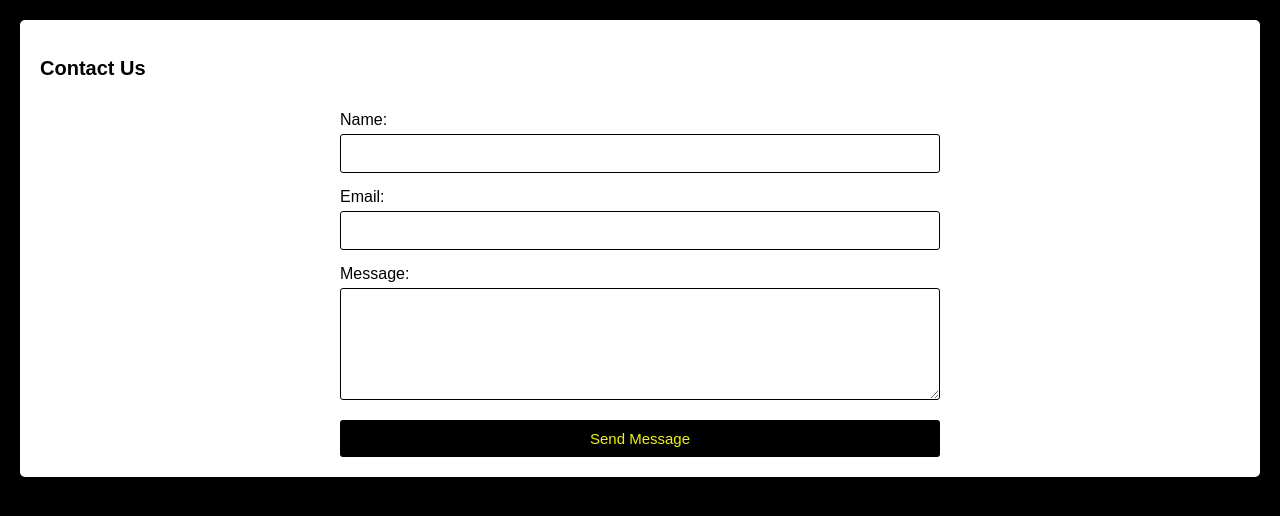
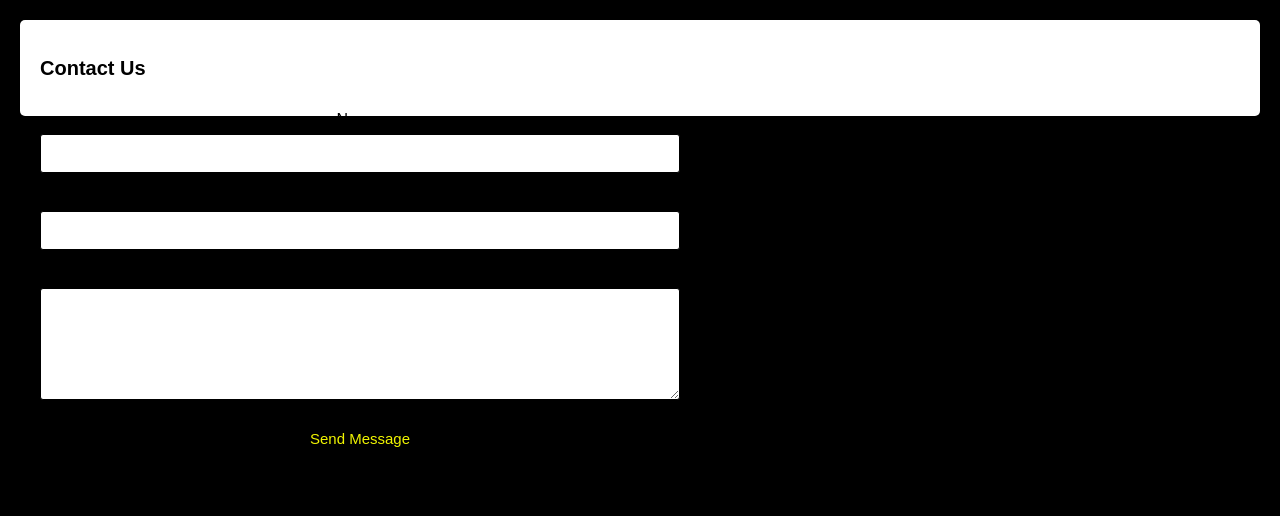
Before and after one commit to Racso132/GibJohn, a PHP site: page /contact.php in a window 1280 px wide. Shown: the part 112-628 px from the top of the page. Run offline with PHP 8.4, Linux system fonts and the light colour scheme.

Commit message:
Add fixed positioning and center text alignment to form in style.css

```diff
--- a/style.css
+++ b/style.css
@@ -47,6 +47,8 @@ h1, h2 {
 }
 
 form {
+    position: fixed;
+    text-align: center;
     display: flex;
     flex-direction: column;
     width: 50%;
```
